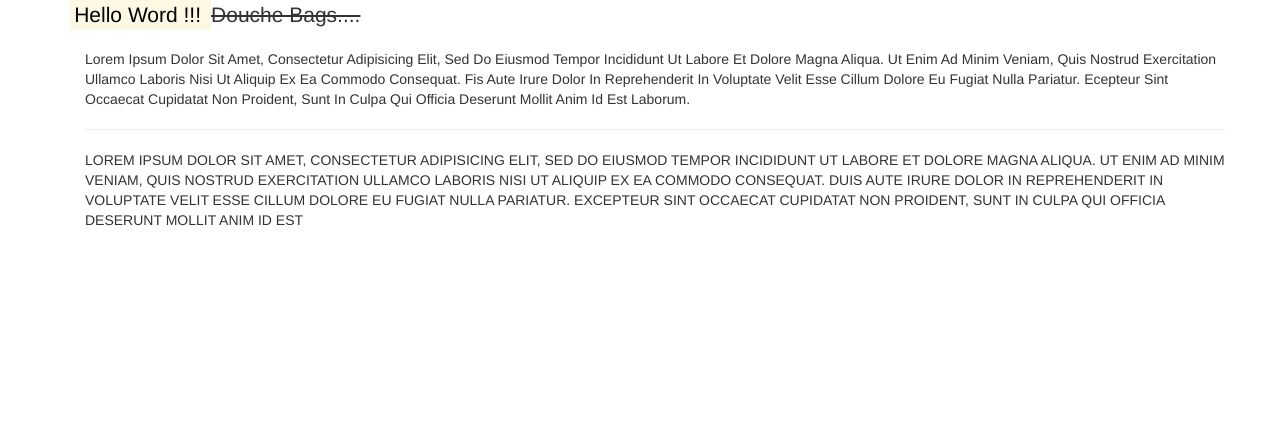
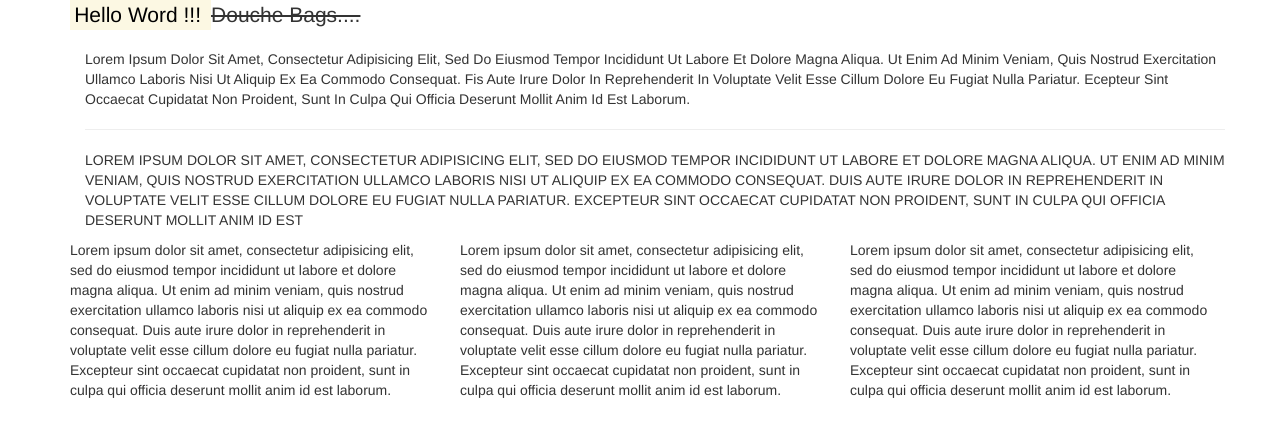
Before and after one commit to bgm93/bgm93.github.io, a plain HTML site: page index.html in a window 1280 px wide. Drawn offline with Linux system fonts and the light colour scheme.

Commit message:
added col-md to index.html

```diff
--- a/index.html
+++ b/index.html
@@ -27,5 +27,26 @@ cillum dolore eu fugiat nulla pariatur. Excepteur sint occaecat cupidatat non
 proident, sunt in culpa qui officia deserunt mollit anim id est
 </p>
 </div>
+
+ <div class="row">
+        <div class="col-md-4">Lorem ipsum dolor sit amet, consectetur adipisicing elit, sed do eiusmod
+        tempor incididunt ut labore et dolore magna aliqua. Ut enim ad minim veniam,
+        quis nostrud exercitation ullamco laboris nisi ut aliquip ex ea commodo
+        consequat. Duis aute irure dolor in reprehenderit in voluptate velit esse
+        cillum dolore eu fugiat nulla pariatur. Excepteur sint occaecat cupidatat non
+        proident, sunt in culpa qui officia deserunt mollit anim id est laborum.</div>
+        <div class="col-md-4">Lorem ipsum dolor sit amet, consectetur adipisicing elit, sed do eiusmod
+        tempor incididunt ut labore et dolore magna aliqua. Ut enim ad minim veniam,
+        quis nostrud exercitation ullamco laboris nisi ut aliquip ex ea commodo
+        consequat. Duis aute irure dolor in reprehenderit in voluptate velit esse
+        cillum dolore eu fugiat nulla pariatur. Excepteur sint occaecat cupidatat non
+        proident, sunt in culpa qui officia deserunt mollit anim id est laborum.</div>
+        <div class="col-md-4">Lorem ipsum dolor sit amet, consectetur adipisicing elit, sed do eiusmod
+        tempor incididunt ut labore et dolore magna aliqua. Ut enim ad minim veniam,
+        quis nostrud exercitation ullamco laboris nisi ut aliquip ex ea commodo
+        consequat. Duis aute irure dolor in reprehenderit in voluptate velit esse
+        cillum dolore eu fugiat nulla pariatur. Excepteur sint occaecat cupidatat non
+        proident, sunt in culpa qui officia deserunt mollit anim id est laborum.</div>
+      </div>
 </body>
 </html>
```
